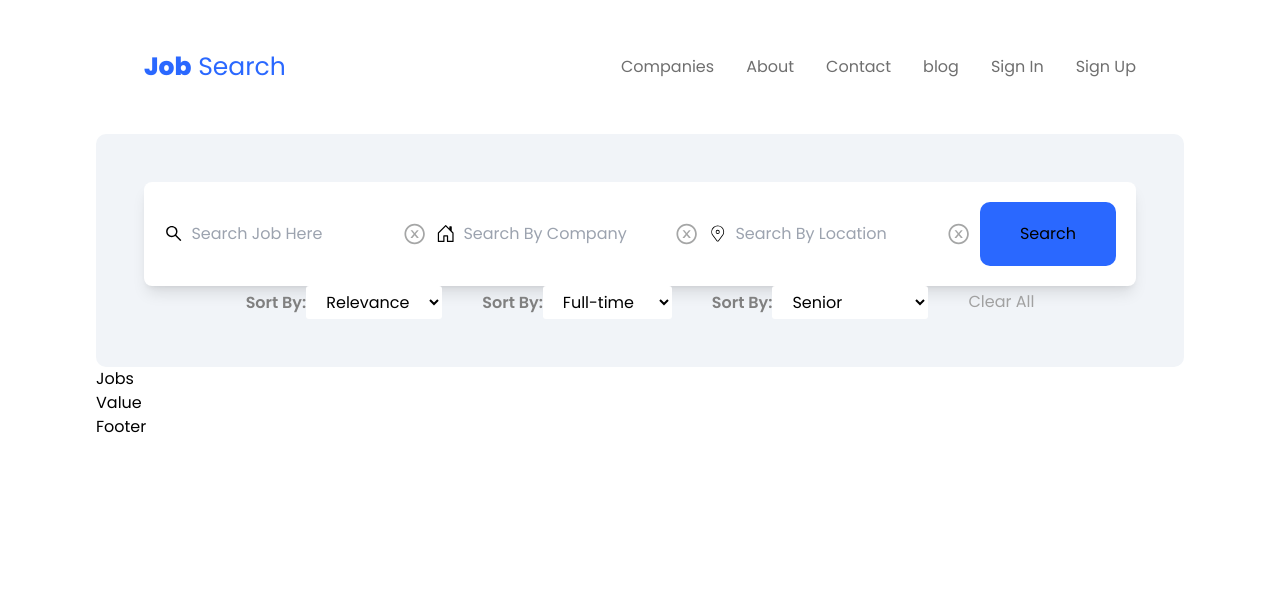
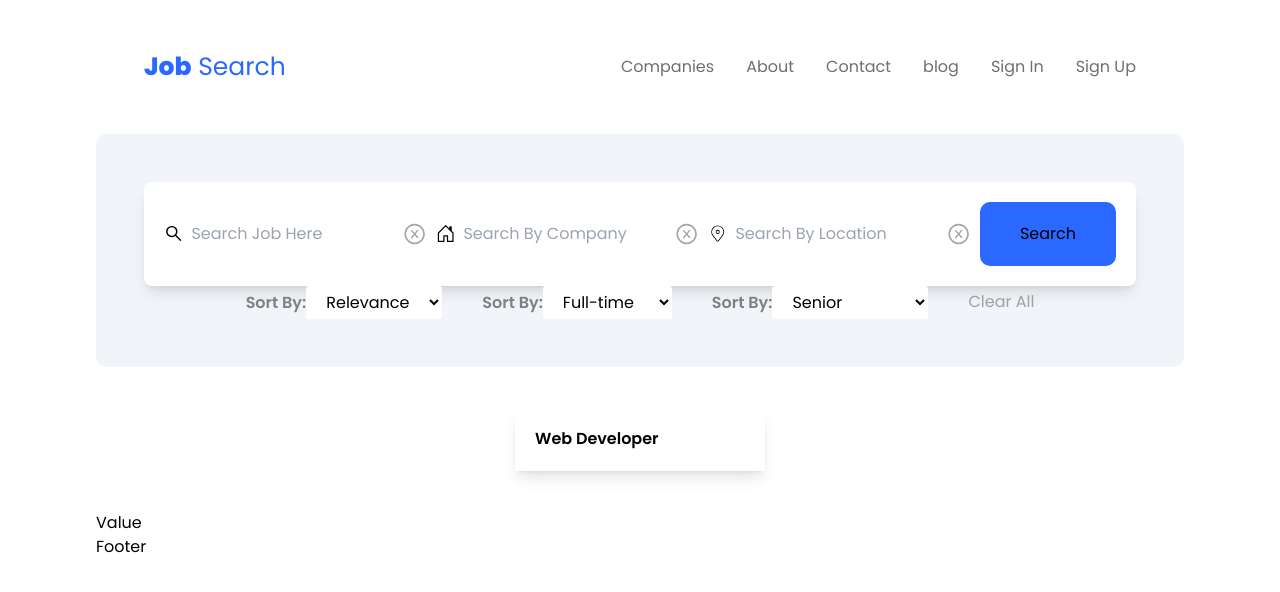
Before and after one commit to pratapshingane18/Skillathon-job, a React (Vite) app in the folder Skillathon/Courses/jobsearchNew/job/: page / in a window 1280 px wide. Shown: the top 592 px of the page. Built offline with nearby package versions, Linux system fonts and the light colour scheme.

Commit message:
Updated Job

```diff
--- a/Skillathon/Courses/jobsearchNew/job/src/Components/JobDiv/Jobs.jsx
+++ b/Skillathon/Courses/jobsearchNew/job/src/Components/JobDiv/Jobs.jsx
@@ -2,7 +2,20 @@ import React from 'react'
 
 const Jobs  = () =>{
     return (
-        <div> Jobs</div>
+        <div>
+
+            <div className = "jobContainer flex gap-10 justify-center flex-wrap items-center py-10">
+
+                <div className="group group/item singlejob w-[250px] p-[20px] bg-white rounded[10px] hover:bg-blueColor shadow-lg shadow-greyIsh-400/700 hover:shadow-lg">
+                    <span className='flex justify-between items-center gap-4'>
+                        <h1 className ='text-[16px] font-semibold text-textColor group-hover:text-white'>
+                            Web Developer
+                        </h1>
+                    </span>
+                </div>
+            </div>
+
+        </div>
 
     )
 }
```
